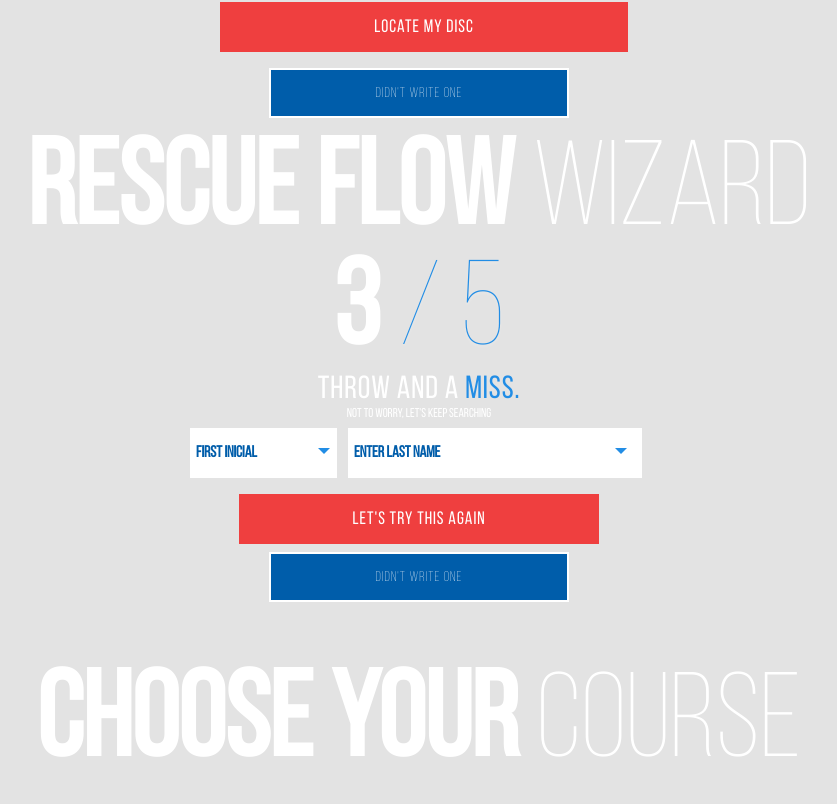
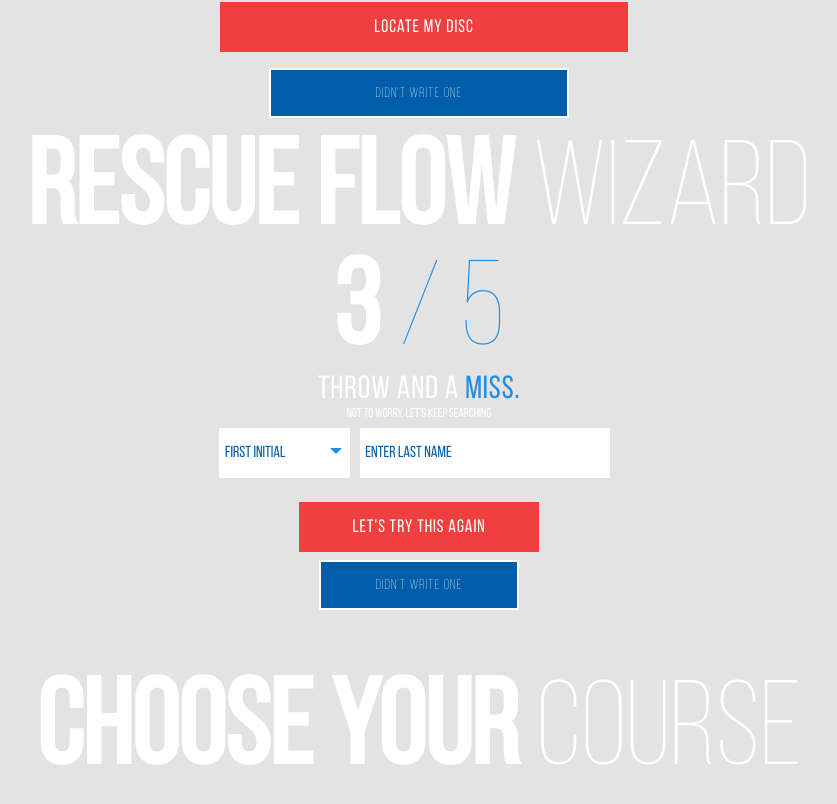
Before and after one commit to Disc-Rescue-Network/disc-rescue-network, a React (Create React App) app: page /components in a window 1280 px wide. Shown: the part 1066-1870 px from the top of the page, without its empty margins (221-1058 px from the left). Built offline with nearby package versions, Linux system fonts and the light colour scheme.

Commit message:
FormStep3 and any changes

```diff
--- /dev/null
+++ b/src/components/FormStep3.tsx
@@ -0,0 +1,56 @@
+import "../styles/formStep3.css"
+
+var stateTuples = [
+    ["A"],
+    ["B"],
+    ["C"],
+    ["D"],
+    ["E"],
+    ["F"],
+    ["G"],
+    ["H"],
+    ["I"],
+    ["J"],
+    ["K"],
+    ["L"],
+    ["M"],
+    ["N"],
+    ["O"],
+    ["P"],
+    ["T"],
+    ["U"],
+    ["V"],
+    ["X"],
+    ["W"],
+    ["Y"],
+    ["Z"],
+];
+
+
+interface FormStep3Props {
+    initialName: string;
+    lastName: string;
+}
+
+const FormStep3 = (props: FormStep3Props) => {
+    const { initialName, lastName } = props
+    return (
+        <>
+            <div className="mt-5 mb-3 select-box step3">
+            <div className="col-4 pe-0 arrow one">
+            <select className="form-select">
+                        <option value="All">{initialName}</option>
+                        {stateTuples.map((state, index) => (
+                            <option key={index} value={state[1]}>{state[0]}</option>
+                        ))}
+                    </select>
+            </div>
+            <div className="col-8-step3">
+                <input placeholder={lastName}/>
+            </div>
+        </div>
+        </>
+    )
+}
+
+export default FormStep3
--- a/src/components/RescueFlowStep3.tsx
+++ b/src/components/RescueFlowStep3.tsx
@@ -1,4 +1,5 @@
 import Button from "./Button";
+import FormStep3 from "./FormStep3";
 import HeaderRescueFlow from "./RescueFlowComponets";
 import RescueFlowForms from "./RescueFlowForms";
 
@@ -17,7 +18,7 @@ const RescueFlowStep3 = () => {
                 />
         </div>
         {/* I'll solve the form-control in this */}
-         <RescueFlowForms inicialOption={"First Inicial"} courseOption={"Enter Last Name"} />
+         <FormStep3 initialName={"First Initial"} lastName={"Enter Last Name"} />
          <div className="buttons-rescue">
             <Button
                 text={"Let's Try This Again"}
--- /dev/null
+++ b/src/styles/formStep3.css
@@ -0,0 +1,26 @@
+.step3 {
+    margin-bottom: 1.5rem;
+    width: 80%;
+    max-width: 400px;
+}
+
+
+.step3 input {
+    border: none;
+    background-image: none;
+    appearance: none;
+    position: relative;
+    color: black;
+    font-family: "Bebas Neue";
+    font-weight: 400 !important;
+}
+
+.step3 input::placeholder {
+    color: var(--primary-blue);
+}
+
+.col-8-step3{
+    flex: 0 0 auto;
+    width: 60%;
+    padding-left: 0;
+}
--- a/src/styles/forms.css
+++ b/src/styles/forms.css
@@ -1,5 +1,5 @@
 .select-box {
-    max-width: 600px;
+    max-width: 400px;
     width: 80%;
     margin: 0 auto;
     display: flex;
--- a/src/styles/rescueFlowComponents.css
+++ b/src/styles/rescueFlowComponents.css
@@ -58,7 +58,7 @@
 }
 
 .buttons-rescue {
-    max-width: 600px;
+    max-width: 400px;
     width: 80%;
     margin: 0 auto;
     display: flex;
--- a/src/styles/rescueFlowForms.css
+++ b/src/styles/rescueFlowForms.css
@@ -1,5 +1,5 @@
 .select-box-forms {
-    max-width: 600px;
+    max-width: 400px;
     width: 80%;
     margin: 0 auto;
     display: flex;
```
